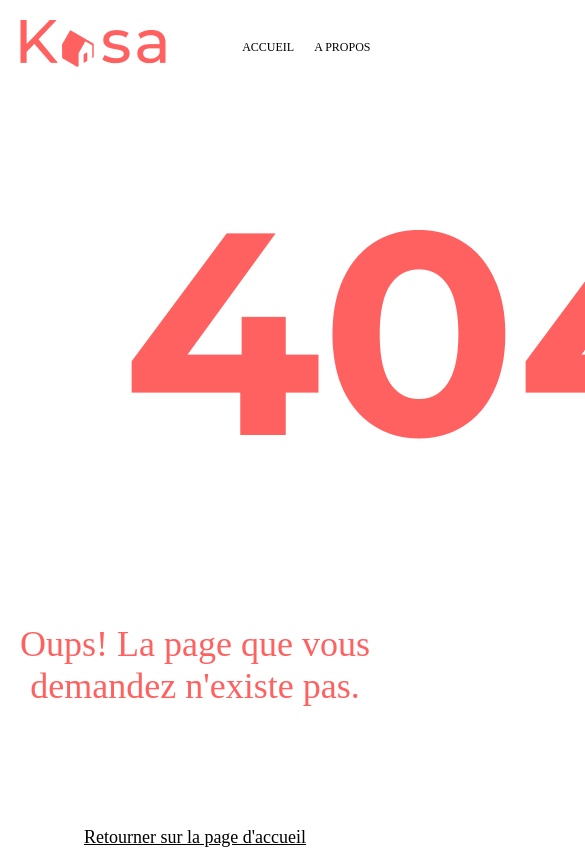
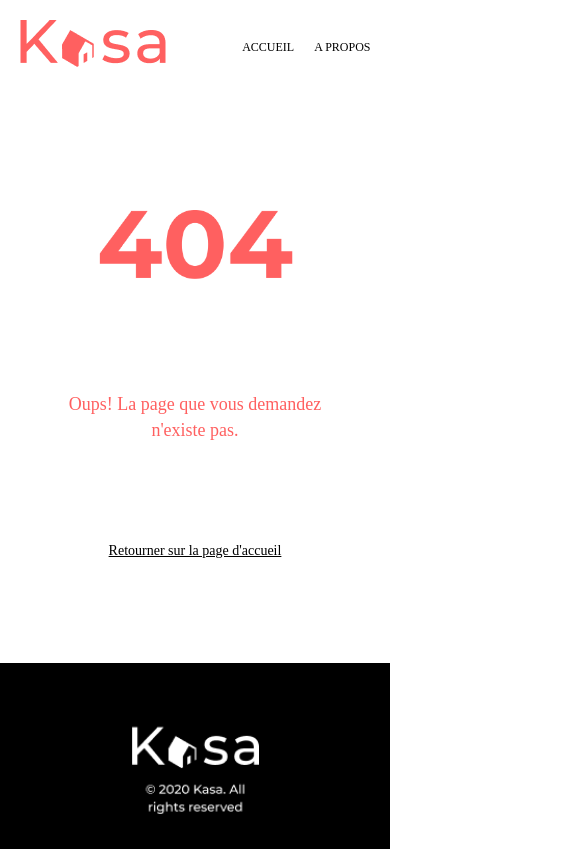
Before and after one commit to Natacha-R/P5---Kasa, a React (Create React App) app in the folder src/: page /accommodation/1 in a window 390 px wide. Shown: the top 849 px of the page, 585 px wide, since content can reach past the window. Built offline with nearby package versions, Linux system fonts and the light colour scheme; the HTML template or start-up script is replaced by a standard one.

Commit message:
Media queries page 404

```diff
--- a/src/css/main.css
+++ b/src/css/main.css
@@ -109,7 +109,10 @@
 }
 
 .error img {
-  margin: 120px;
+  width: 50%;
+  margin: auto;
+  margin-top: 120px;
+  margin-bottom: 120px;
 }
 
 .error p {
@@ -130,6 +133,31 @@
   margin-bottom: 120px;
 }
 
+@media (max-width: 425px) {
+  .error img {
+    width: 198px;
+    margin: auto;
+    margin-top: 100px;
+  }
+  .error p {
+    font-size: 18px;
+    line-height: 26px;
+    height: 52px;
+    width: 260px;
+    margin: auto;
+    margin-top: 100px;
+  }
+  .error-nav {
+    font-size: 14px;
+    height: 20px;
+    width: 221px;
+  }
+  .error a {
+    margin: auto;
+    margin-top: 100px;
+    margin-bottom: 100px;
+  }
+}
 .header {
   display: flex;
   justify-content: space-between;
@@ -361,6 +389,7 @@ body {
 
 .home,
 .container,
+.error,
 .accommodation-container {
   width: 90%;
   margin: auto;
@@ -371,6 +400,7 @@ body {
 @media (max-width: 425px) {
   .home,
   .container,
+  .error,
   .accommodation-container {
     min-height: 0px;
   }
--- a/src/css/pages/error.css
+++ b/src/css/pages/error.css
@@ -3,7 +3,10 @@
 }
 
 .error img {
-  margin: 120px;
+  width: 50%;
+  margin: auto;
+  margin-top: 120px;
+  margin-bottom: 120px;
 }
 
 .error p {
@@ -23,3 +26,29 @@
   margin-top: 120px;
   margin-bottom: 120px;
 }
+
+@media (max-width: 425px) {
+  .error img {
+    width: 198px;
+    margin: auto;
+    margin-top: 100px;
+  }
+  .error p {
+    font-size: 18px;
+    line-height: 26px;
+    height: 52px;
+    width: 260px;
+    margin: auto;
+    margin-top: 100px;
+  }
+  .error-nav {
+    font-size: 14px;
+    height: 20px;
+    width: 221px;
+  }
+  .error a {
+    margin: auto;
+    margin-top: 100px;
+    margin-bottom: 100px;
+  }
+}
--- a/src/css/pages/layout.css
+++ b/src/css/pages/layout.css
@@ -4,6 +4,7 @@ body {
 
 .home,
 .container,
+.error,
 .accommodation-container {
   width: 90%;
   margin: auto;
@@ -14,6 +15,7 @@ body {
 @media (max-width: 425px) {
   .home,
   .container,
+  .error,
   .accommodation-container {
     min-height: 0px;
   }
--- a/src/pages/Error.jsx
+++ b/src/pages/Error.jsx
@@ -1,6 +1,7 @@
 import React from "react";
 import image from "../assets/404.png";
 import { NavLink } from "react-router-dom";
+import "../css/pages/layout.css";
 
 function Error() {
   return (
--- a/src/styles/pages/error.scss
+++ b/src/styles/pages/error.scss
@@ -3,7 +3,10 @@
 }
 
 .error img {
-  margin: 120px;
+  width: 50%;
+  margin: auto;
+  margin-top: 120px;
+  margin-bottom: 120px;
 }
 
 .error p {
@@ -23,3 +26,32 @@
   margin-top: 120px;
   margin-bottom: 120px;
 }
+
+@media (max-width: 425px) {
+  .error img {
+    width: 198px;
+    margin: auto;
+    margin-top: 100px;
+  }
+
+  .error p {
+    font-size: 18px;
+    line-height: 26px;
+    height: 52px;
+    width: 260px;
+    margin: auto;
+    margin-top: 100px;
+  }
+
+  .error-nav {
+    font-size: 14px;
+    height: 20px;
+    width: 221px;
+  }
+
+  .error a {
+    margin: auto;
+    margin-top: 100px;
+    margin-bottom: 100px;
+  }
+}
--- a/src/styles/pages/layout.scss
+++ b/src/styles/pages/layout.scss
@@ -4,6 +4,7 @@ body {
 
 .home,
 .container,
+.error,
 .accommodation-container {
   width: 90%;
   margin: auto;
@@ -14,6 +15,7 @@ body {
 @media (max-width: 425px) {
   .home,
   .container,
+  .error,
   .accommodation-container {
     min-height: 0px;
   }
```
